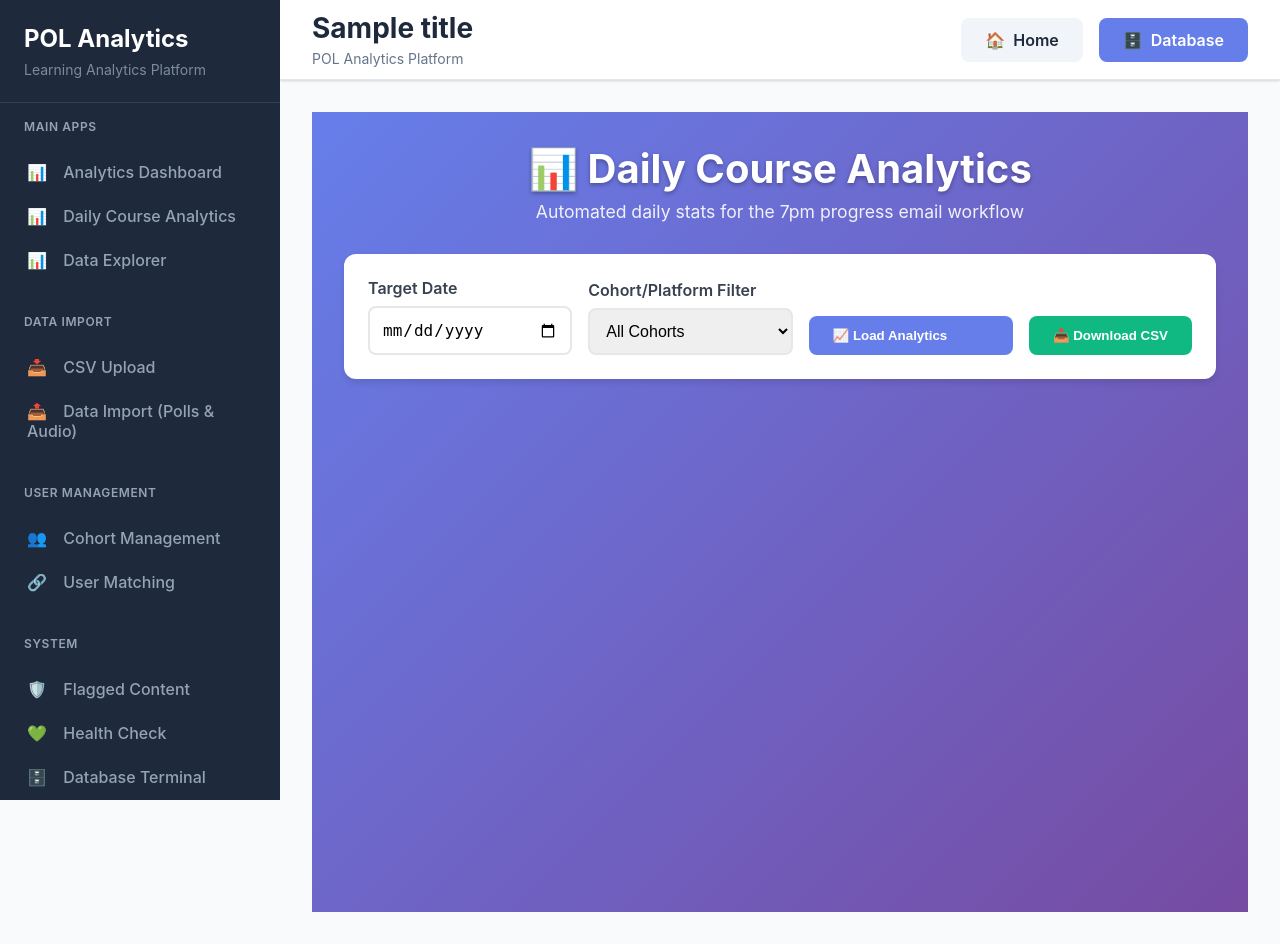
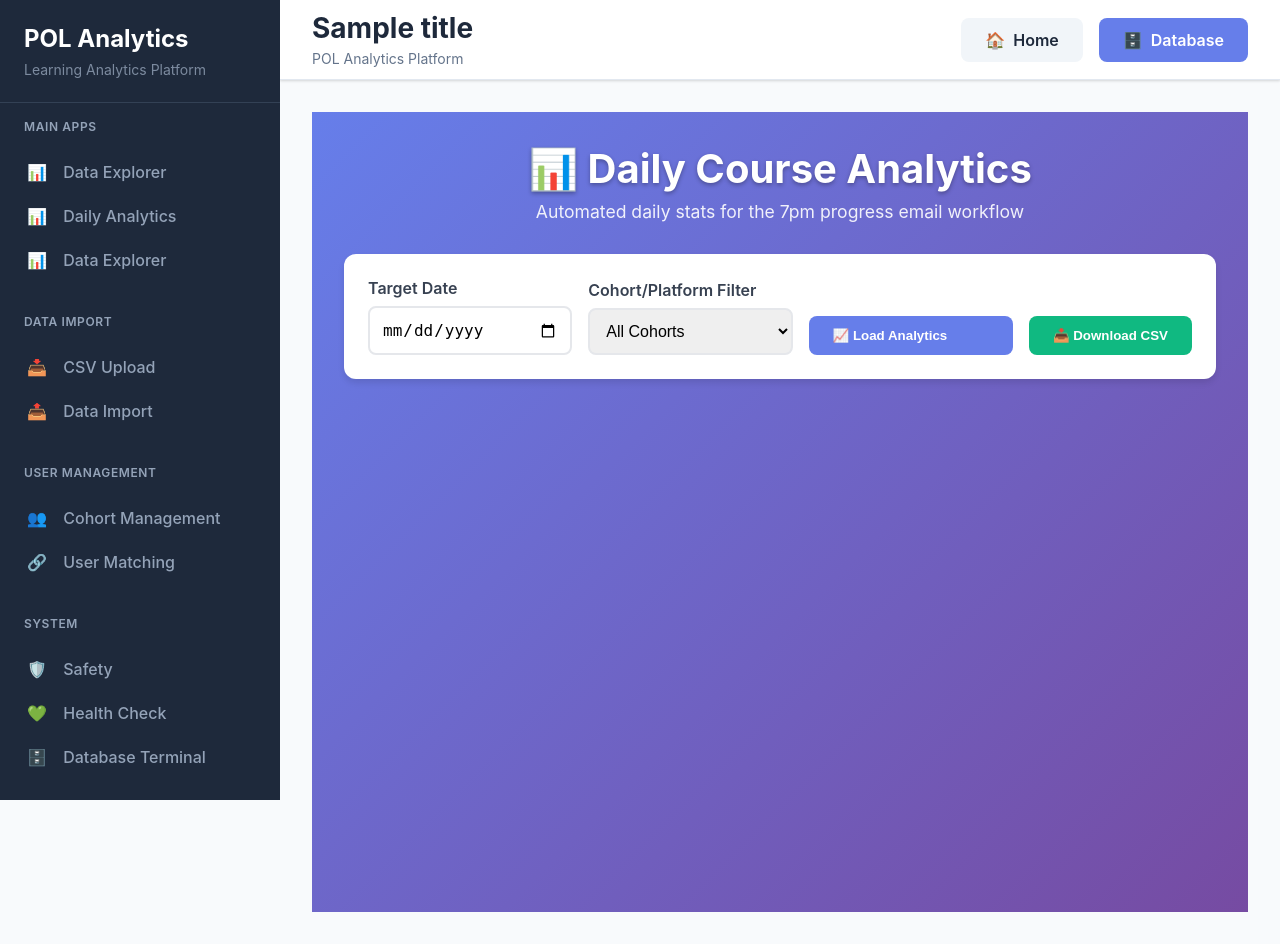
Before and after one commit to reif-is-a-foofie/7taps-analytics, a Flask app: template app/templates/daily_analytics.html in a window 1280 px wide. Run offline with Flask 3, Linux system fonts and the light colour scheme; the template is opened without the code that fills it: most values are stand-ins (such as "Sample title", 1, 10 or a date in 2020).

Commit message:
refactor: align menu labels with route names and page titles
- Changed 'Flagged Content' → 'Safety' to match /ui/safety route
- Changed 'Daily Course Analytics' → 'Daily Analytics' to match route
- Changed 'Analytics Dashboard' → 'Data Explorer' (since / redirects there)
- Changed 'Data Import (Polls & Audio)' → 'Data Import' (simplified)
- Updated safety template to use dynamic title variable
- All menu labels now match their route names

```diff
--- a/app/templates/base.html
+++ b/app/templates/base.html
@@ -257,11 +257,11 @@
             <div class="nav-section-title">Main Apps</div>
             <a href="/" class="nav-item {{ 'active' if active_page == 'dashboard' else '' }}">
                 <span class="nav-item-icon">📊</span>
-                Analytics Dashboard
+                Data Explorer
             </a>
             <a href="/ui/daily-analytics" class="nav-item {{ 'active' if active_page == 'daily_analytics' else '' }}">
                 <span class="nav-item-icon">📊</span>
-                Daily Course Analytics
+                Daily Analytics
             </a>
             <a href="/ui/data-explorer" class="nav-item {{ 'active' if active_page == 'data_explorer' else '' }}">
                 <span class="nav-item-icon">📊</span>
@@ -277,7 +277,7 @@
             </a>
             <a href="/ui/data-import" class="nav-item {{ 'active' if active_page == 'data_import' else '' }}">
                 <span class="nav-item-icon">📤</span>
-                Data Import (Polls & Audio)
+                Data Import
             </a>
         </div>
 
@@ -297,7 +297,7 @@
             <div class="nav-section-title">System</div>
             <a href="/ui/safety" class="nav-item {{ 'active' if active_page == 'safety' else '' }}">
                 <span class="nav-item-icon">🛡️</span>
-                Flagged Content
+                Safety
             </a>
             <a href="/health" class="nav-item">
                 <span class="nav-item-icon">💚</span>
--- a/app/templates/safety_dashboard_simple.html
+++ b/app/templates/safety_dashboard_simple.html
@@ -3,7 +3,7 @@
 <head>
     <meta charset="UTF-8">
     <meta name="viewport" content="width=device-width, initial-scale=1.0">
-    <title>Flagged Content - POL Analytics</title>
+    <title>{{ title }} - POL Analytics</title>
     <script src="https://cdn.tailwindcss.com"></script>
 </head>
 <body class="bg-gray-100 min-h-screen">
@@ -16,7 +16,7 @@
                     <div class="flex space-x-6">
                         <a href="/" class="text-gray-600 hover:text-gray-900">Dashboard</a>
                         <a href="/ui/daily-analytics" class="text-gray-600 hover:text-gray-900">Daily Analytics</a>
-                        <a href="/ui/flagged-content" class="text-blue-600 font-medium">Flagged Content</a>
+                        <a href="/ui/safety" class="text-blue-600 font-medium">Safety</a>
                     </div>
                 </div>
             </div>
@@ -29,7 +29,7 @@
         <div class="mb-8">
             <div class="flex justify-between items-center">
                 <div>
-                    <h1 class="text-3xl font-bold text-gray-900">Flagged Content</h1>
+                    <h1 class="text-3xl font-bold text-gray-900">{{ title }}</h1>
                     <p class="text-gray-600 mt-2">Monitor flagged content and safety alerts</p>
                 </div>
                 <div class="flex items-center space-x-4">
--- a/app/ui/daily_analytics.py
+++ b/app/ui/daily_analytics.py
@@ -633,7 +633,7 @@ async def daily_analytics_dashboard(
         context = {
             "request": request,
             "active_page": "daily_analytics",
-            "title": "Daily Course Analytics",
+            "title": "Daily Analytics",
             "target_date": target_date,
             "group": cohort,  # Changed from cohort to group
             "available_groups": available_groups.get("groups", []),
--- a/app/ui/safety.py
+++ b/app/ui/safety.py
@@ -62,6 +62,8 @@ async def flagged_content_dashboard(
             "safety_config": safety_config,
             "cohort_configs": cohort_configs,
             "selected_cohort": cohort,
+            "active_page": "safety",
+            "title": "Safety",
             "timestamp": datetime.now(timezone.utc).isoformat()
         }
 
```
